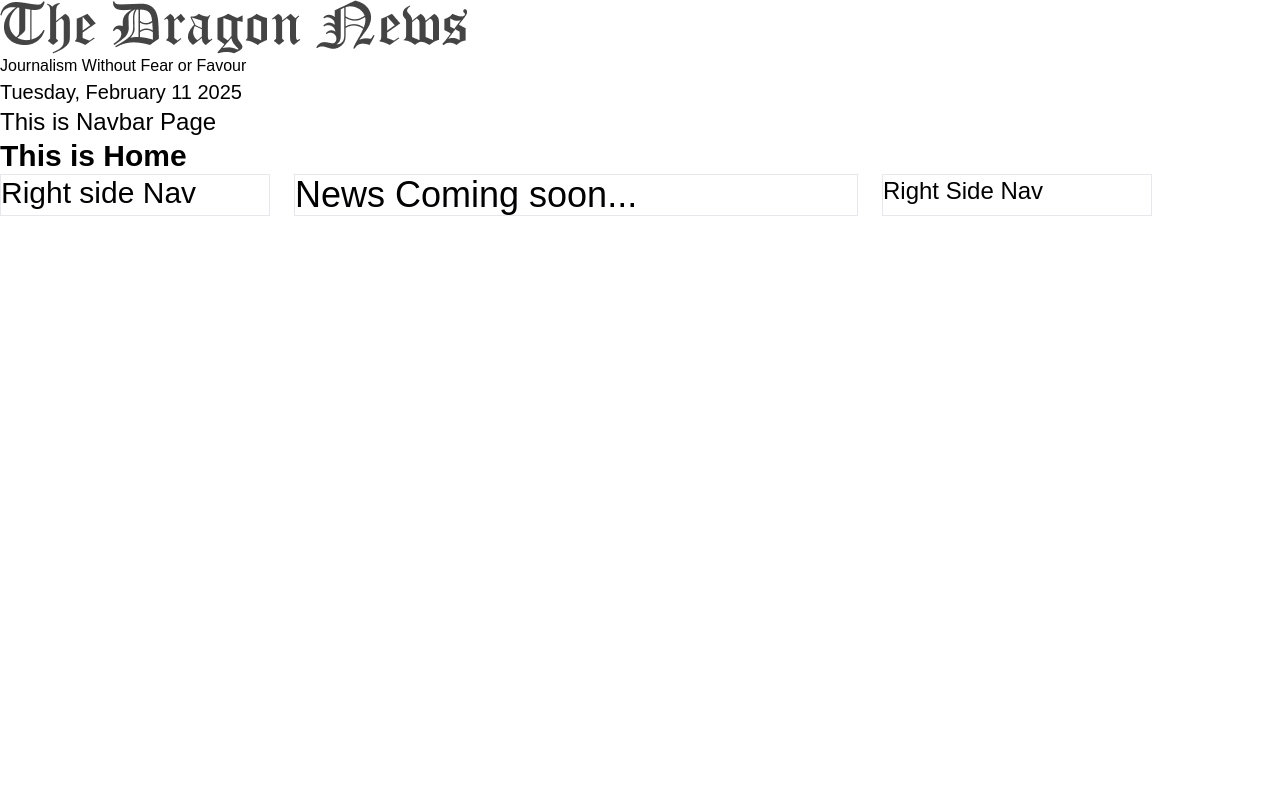
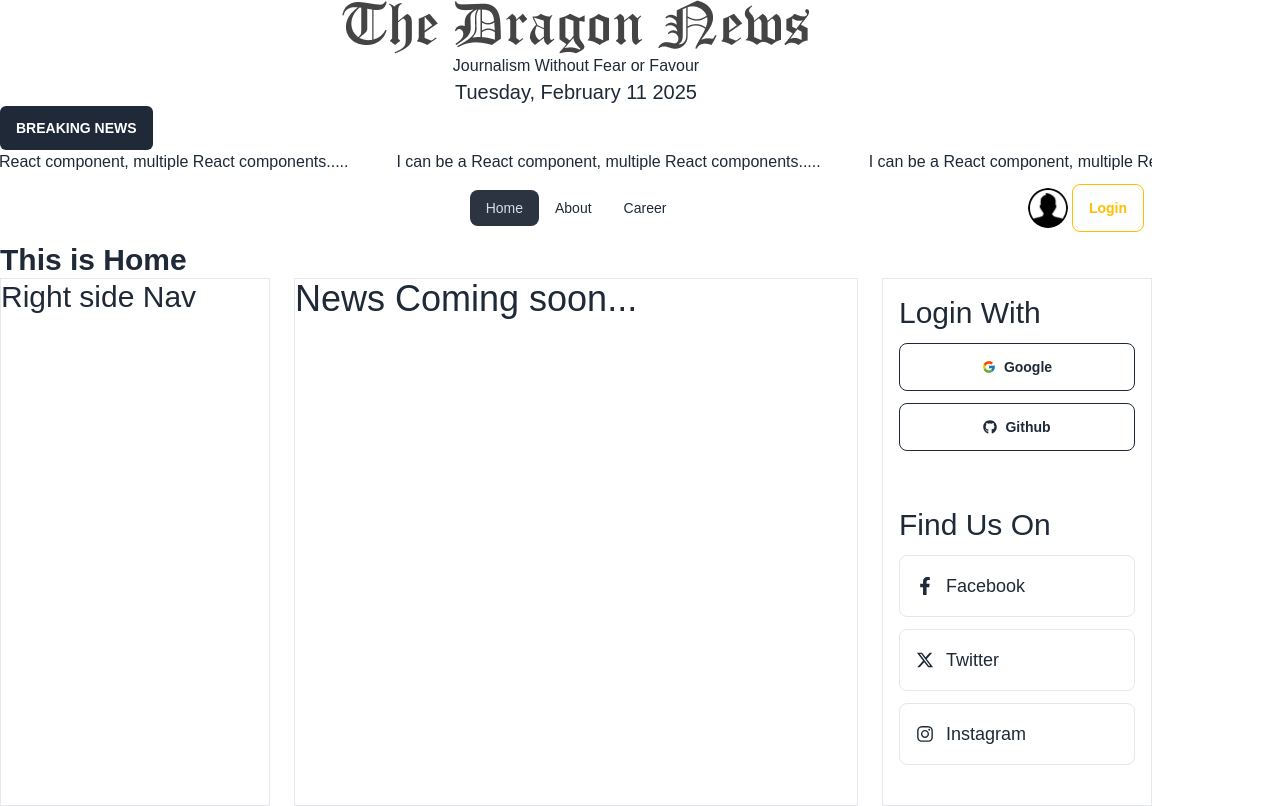
Before and after one commit to IEEEMOSTAFA/React-News-Auth, a React (Vite) app: page / in a window 1280 px wide. Built offline with nearby package versions, Linux system fonts and the light colour scheme.

Commit message:
Nav Section added

```diff
--- a/package.json
+++ b/package.json
@@ -14,6 +14,8 @@
     "moment": "^2.30.1",
     "react": "^19.0.0",
     "react-dom": "^19.0.0",
+    "react-fast-marquee": "^1.6.5",
+    "react-icons": "^5.4.0",
     "react-router-dom": "^7.1.5"
   },
   "devDependencies": {
--- /dev/null
+++ b/src/pages/Home/BreakingNews.jsx
@@ -0,0 +1,26 @@
+import React from 'react';
+import Marquee from "react-fast-marquee";
+import { Link } from 'react-router-dom';
+const BreakingNews = () => {
+    return (
+        <div>
+            <button className="inline-block cursor-pointer rounded-md bg-gray-800 px-4 py-3 text-center text-sm font-semibold uppercase text-white transition duration-200 ease-in-out hover:bg-gray-900">
+                Breaking News
+            </button>
+
+            <Marquee pauseOnHover={true} speed={100}>
+                <Link className='mr-12' to="/">
+                I can be a React component, multiple React components.....
+                </Link>
+                <Link className='mr-12' to="/">
+                I can be a React component, multiple React components.....
+                </Link>
+                <Link className='mr-12' to="/">
+                I can be a React component, multiple React components.....
+                </Link>
+            </Marquee>
+        </div>
+    );
+};
+
+export default BreakingNews;
--- a/src/pages/Home/Home.jsx
+++ b/src/pages/Home/Home.jsx
@@ -3,12 +3,16 @@ import Header from '../Shared/Header/Header';
 import Navbar from '../Shared/Navbar/Navbar';
 import LeftSideNav from '../Shared/LeftSideNav/LeftSideNav';
 import RightSideNav from '../Shared/RightSideNav/RightSideNav';
+import BreakingNews from './BreakingNews';
 
 const Home = () => {
     return (
         <div>
             <Header></Header>
+
+            <BreakingNews></BreakingNews>
             <Navbar></Navbar>
+
             <h2 className='text-3xl font-poppins font-bold'>This is Home</h2>
 
 
--- a/src/pages/Shared/Header/Header.jsx
+++ b/src/pages/Shared/Header/Header.jsx
@@ -2,8 +2,10 @@ import logo from '../../../assets/logo.png';
 import moment from 'moment';
 const Header = () => {
     return (
-        <div>
-            <img src={logo} alt="" />
+        <div className='text-center'>
+
+
+            <img className='mx-auto' src={logo} alt="" />
             <p>Journalism Without Fear or Favour</p>
 
             <p className="text-xl">{moment().format("dddd, MMMM D YYYY")}</p>
--- a/src/pages/Shared/Navbar/Navbar.jsx
+++ b/src/pages/Shared/Navbar/Navbar.jsx
@@ -1,11 +1,57 @@
 import React from 'react';
+import { Link, NavLink } from 'react-router-dom';
+import userDefaultPic from '../../../assets/user.png'
+const Navbar = () => {
+  const navLinks = <>
+    <li><NavLink to="/">Home</NavLink></li>
+    <li><NavLink to="/about">About</NavLink></li>
+    <li><NavLink to="/career">Career</NavLink></li>
 
-const Navbar = () => {
-    return (
-        <div>
-            <h2 className="text-2xl">This is Navbar Page</h2>
+  </>
+  return (
+    <div className="navbar bg-base-100">
+      <div className="navbar-start">
+        <div className="dropdown">
+          <div tabIndex={0} role="button" className="btn btn-ghost lg:hidden">
+            <svg
+              xmlns="http://www.w3.org/2000/svg"
+              className="h-5 w-5"
+              fill="none"
+              viewBox="0 0 24 24"
+              stroke="currentColor">
+              <path
+                strokeLinecap="round"
+                strokeLinejoin="round"
+                strokeWidth="2"
+                d="M4 6h16M4 12h8m-8 6h16" />
+            </svg>
+          </div>
+          <ul
+            tabIndex={0}
+            className="menu menu-sm dropdown-content bg-base-100 rounded-box z-[1] mt-3 w-52 p-2 shadow">
+            {navLinks}
+          </ul>
         </div>
-    );
+
+      </div>
+      <div className="navbar-center hidden lg:flex">
+        <ul className="menu menu-horizontal px-1">
+          {navLinks}
+        </ul>
+      </div>
+      <div className="navbar-end">
+        <div tabIndex={0} role="button" className="btn btn-ghost btn-circle avatar">
+          <div className="w-10 rounded-full">
+            <img
+              alt="Tailwind CSS Navbar component"
+              src= {userDefaultPic} />
+          </div>
+        </div>
+        <Link><button className='btn btn-outline btn-warning'>Login</button></Link>
+
+      </div>
+    </div>
+  );
 };
 
 export default Navbar;
--- a/src/pages/Shared/RightSideNav/RightSideNav.jsx
+++ b/src/pages/Shared/RightSideNav/RightSideNav.jsx
@@ -1,10 +1,43 @@
 import React from 'react';
+import { FcGoogle } from "react-icons/fc";
+import { FaGithub } from "react-icons/fa";
+import { FaFacebookF } from "react-icons/fa";
+import { FaXTwitter } from "react-icons/fa6";
+import { FaInstagram } from "react-icons/fa6";
+
+
+
+
+
+
 
 const RightSideNav = () => {
     return (
         <div>
-            <h2 className="text-2xl">Right Side Nav</h2>
+            <div className='p-4 space-y-3 mb-6'>
+                <h2 className="text-3xl ">Login With</h2>
+                <button className="btn btn-outline w-full">
+                    <FcGoogle />
+                    Google
+                </button>
+
+                <button className="btn btn-outline w-full">
+                    <FaGithub />
+                    Github
+                </button>
+            </div>
+            {/* 2nd */}
+
+            <div className='p-4 space-y-3 mb-6'>
+                <h2 className="text-3xl ">Find Us On</h2>
+                <a className='p-4 flex text-lg items-center border rounded-lg' href=""><FaFacebookF className='mr-3' /> <span>Facebook</span></a>
+                <a className='p-4 flex text-lg items-center border rounded-lg' href=""><FaXTwitter className='mr-3' /><span>Twitter</span></a>
+                <a className='p-4 flex text-lg items-center border rounded-lg' href=""><FaInstagram className='mr-3' /> <span>Instagram</span></a>
+            </div>
+
+
         </div>
+
     );
 };
 
--- a/tailwind.config.js
+++ b/tailwind.config.js
@@ -11,7 +11,5 @@ export default {
       }
     },
   },
-  plugins: [
-    ('daisyui'),
-  ],
+  plugins: [require("daisyui")],
 }
```
Also changed, not shown: 1 other file (tests, documents, lock files or other folders).
